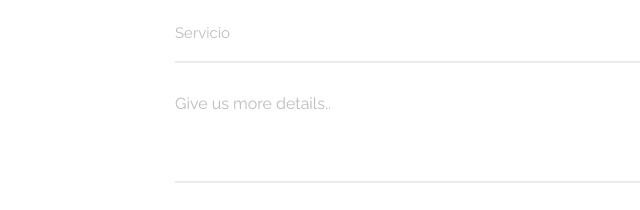
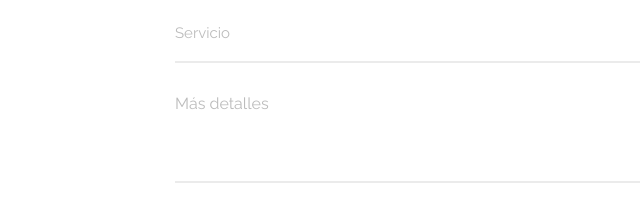
Before and after one commit to jmmas123/maincss, a plain HTML site: page index.html in a window 1280 px wide. Shown: the part 5245-5455 px from the top of the page, 290-930 px from the left. Drawn offline with Linux system fonts and the light colour scheme.

Commit message:
maincss2

```diff
--- a/index.html
+++ b/index.html
@@ -552,7 +552,7 @@
                               </select>
                            </div>
                            <div class="col-lg-12 col-md-12 col-sm-12 col-xs-12">
-                              <textarea class="form-control" name="comments" id="comments" rows="6" placeholder="Give us more details.."></textarea>
+                              <textarea class="form-control" name="comments" id="comments" rows="6" placeholder="Más detalles"></textarea>
                            </div>
                            <div class="col-lg-12 col-md-12 col-sm-12 col-xs-12 text-center">
                               <button type="submit" value="SEND" id="submit" class="btn btn-light btn-radius btn-brd grd1 btn-block">Mandar</button>
```
